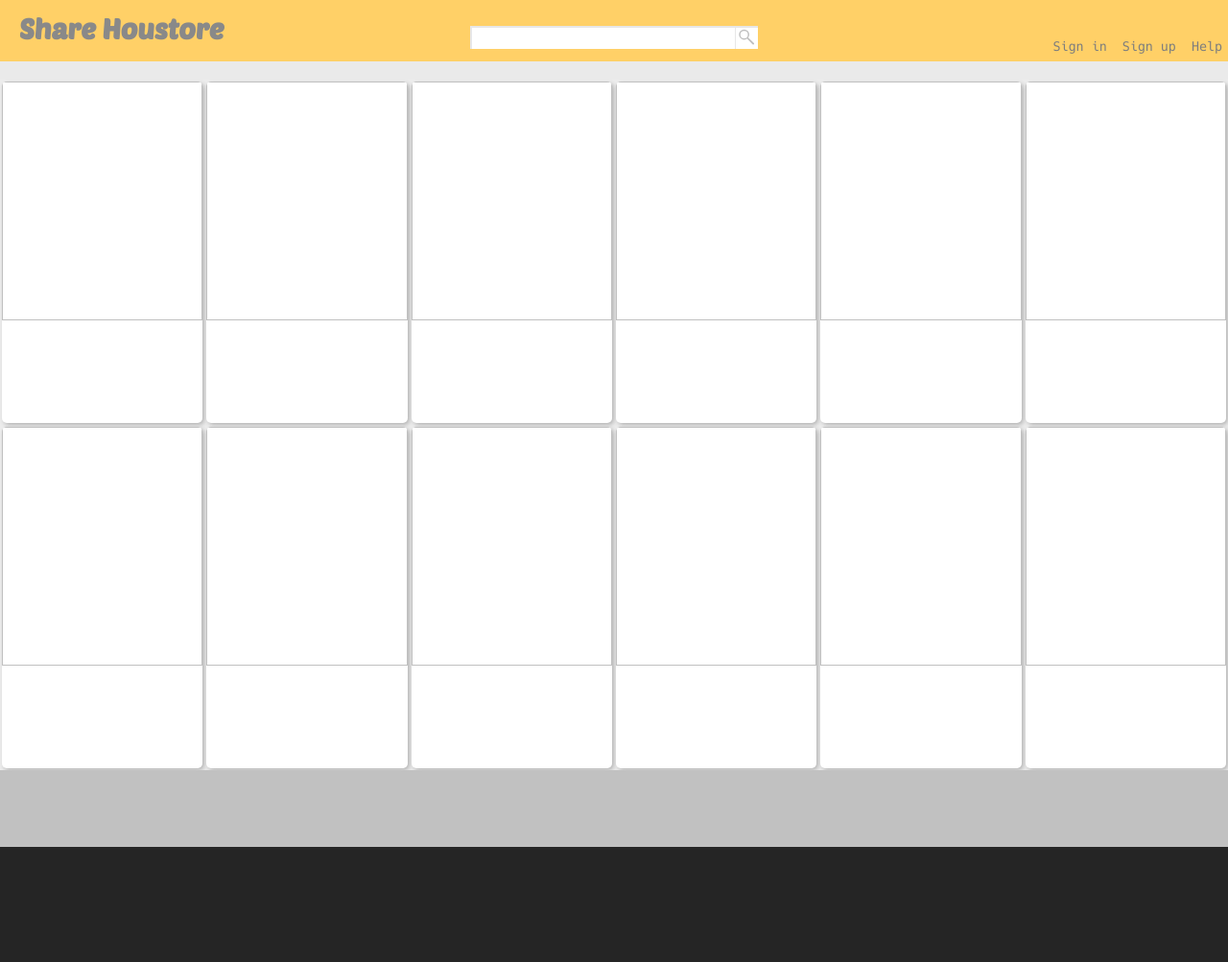
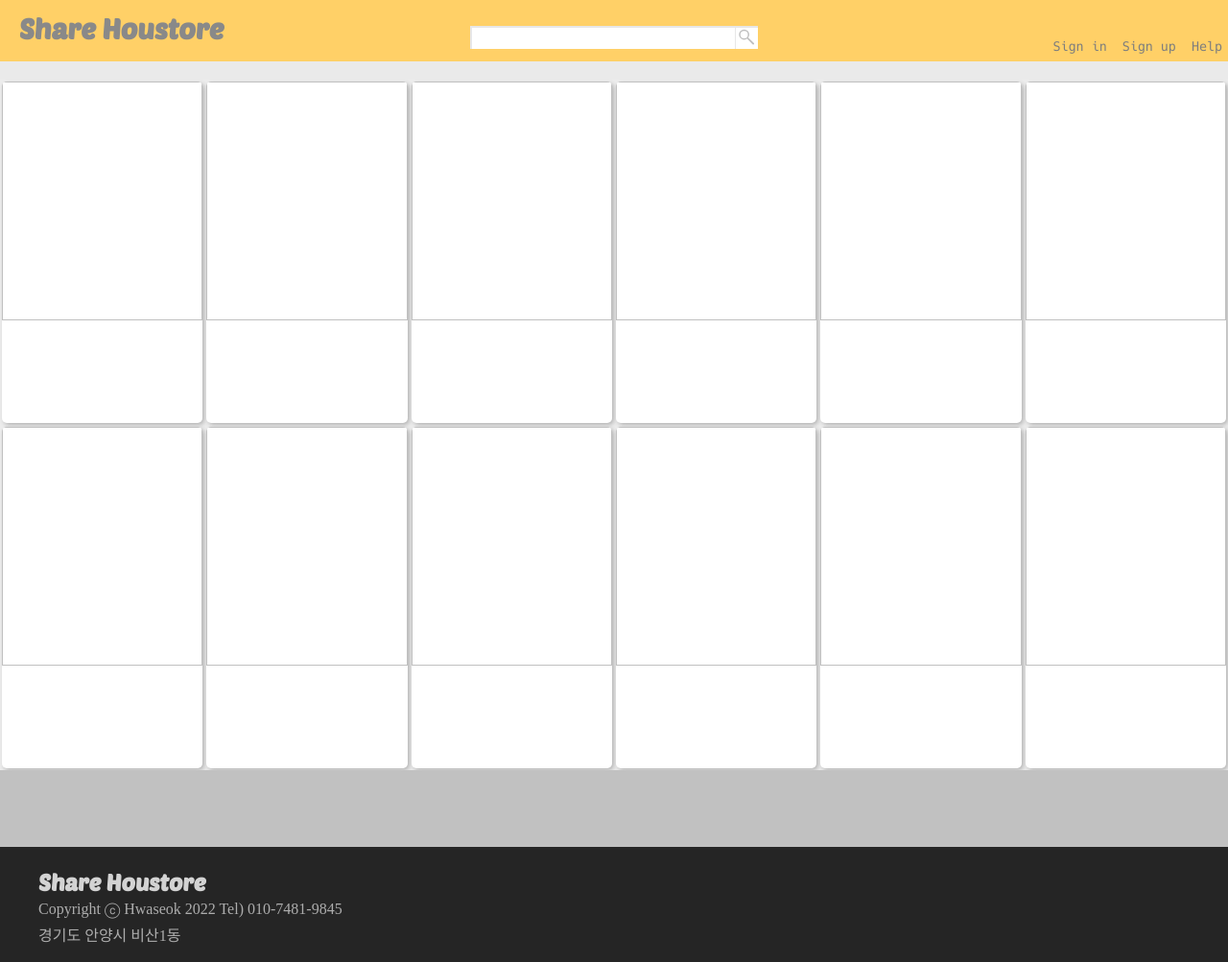
Before and after one commit to RichardCYang/shoustore, a website: page client/index.html in a window 1280 px wide. Shown: the whole page at 96% size. Drawn offline with Linux system fonts and the light colour scheme; a web font is replaced by a local one.

Commit message:
푸터(Footer) 정보 레이아웃 추가 By 양찬영_220429

```diff
--- a/client/index.html
+++ b/client/index.html
@@ -46,6 +46,11 @@
         <embed id="mainContainer" src="./mainview.html">
     </main>
     <footer>
+        <div>
+            <h2>Share Houstore</h2>
+            <p>Copyright ⓒ Hwaseok 2022 Tel) 010-7481-9845</p>
+            <p>경기도 안양시 비산1동</p>
+        </div>
     </footer>
 </body>
 </html>
--- a/client/styles/main.css
+++ b/client/styles/main.css
@@ -65,6 +65,29 @@ footer {
     width: 100%;
     height: 120px;
     background: #252525;
+}
+
+footer > div {
+    position: absolute;
+    width: fit-content;
+    height: 80%;
+    left: 40px;
+    top: 10%;
+    color: #adadad;
+}
+
+footer p {
+    margin-block-end: 0em;
+    margin-block-start: 5px;
+    font-family: nanum_barun_gothic_yethangul;
+    font-size: 12pt;
+}
+
+footer h2 {
+    margin-block-end: 0em;
+    margin-block-start: 10px;
+    font-family: 'pto_reg';
+    color: #d3d3d3;
 }
 
 #searchdiv {
```
